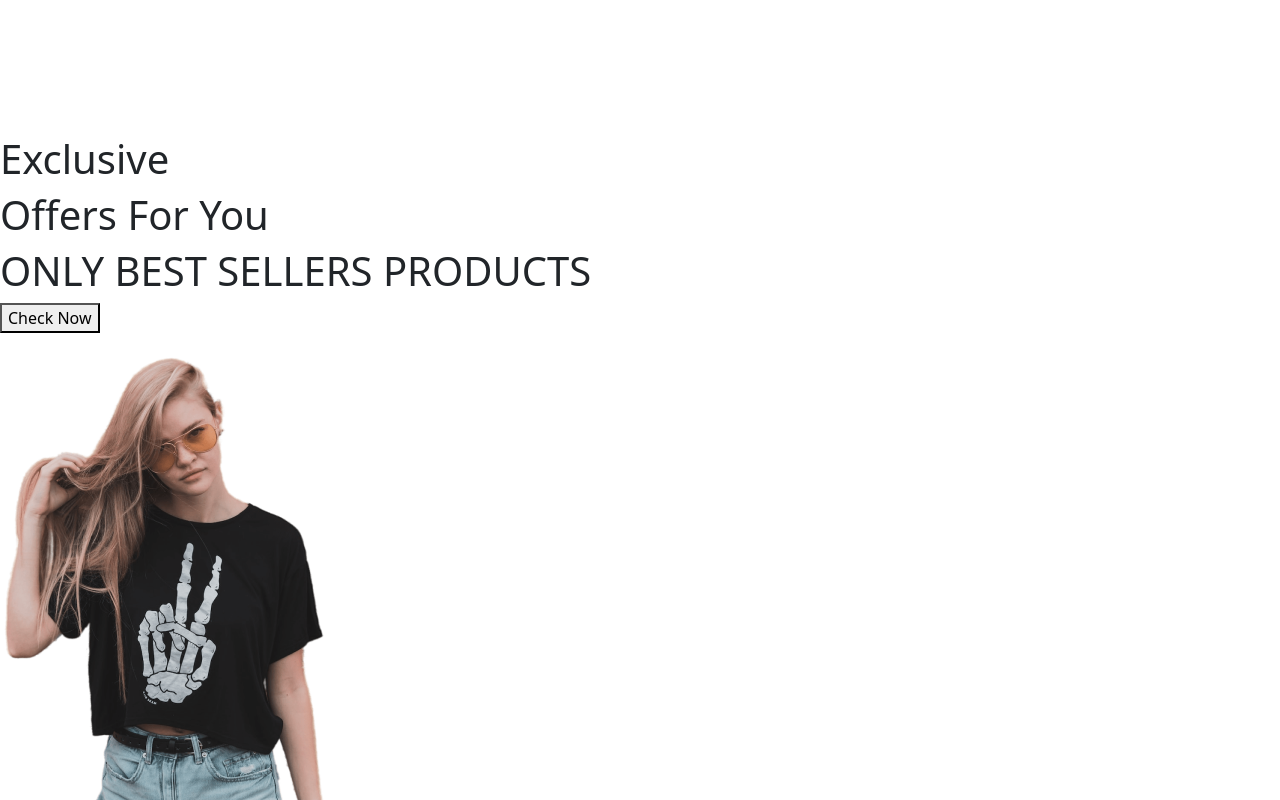
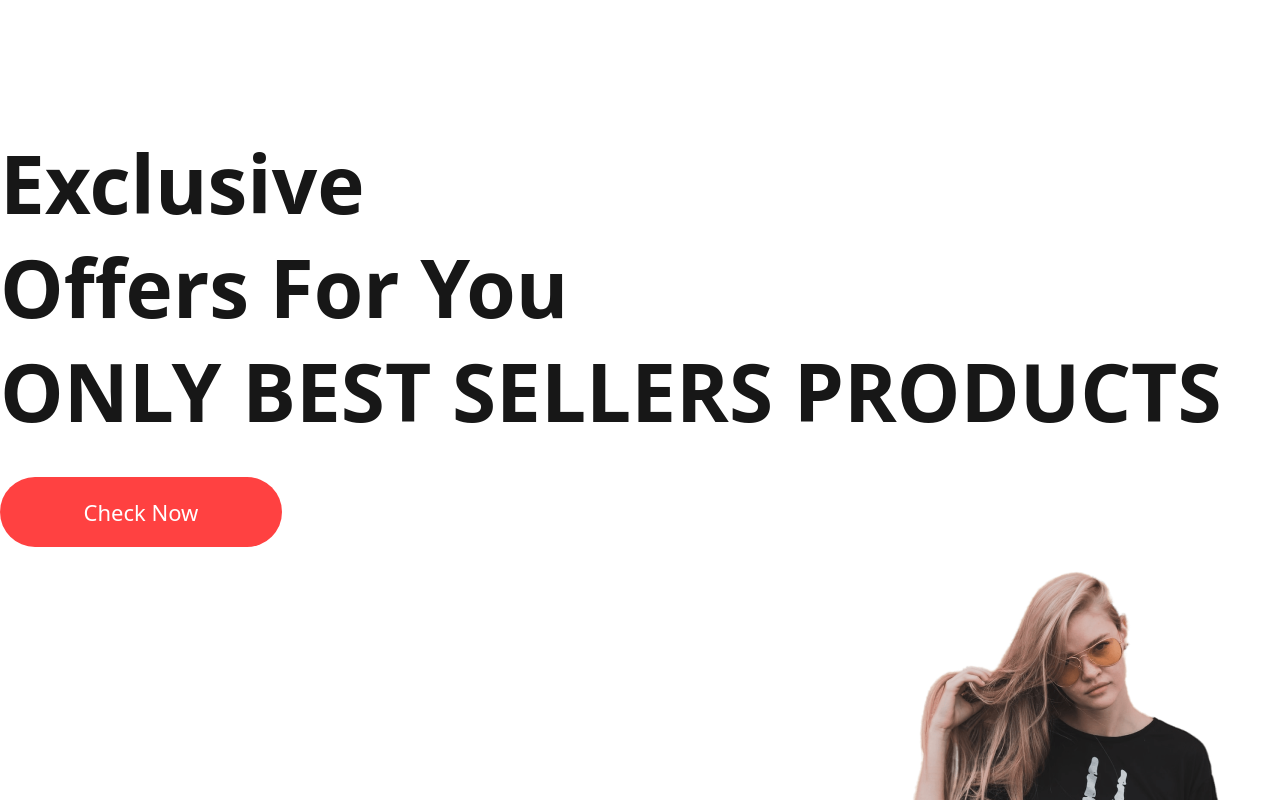
Before and after one commit to Blueat19/E-Commerce---FrontEnd, a React (Create React App) app: page / in a window 1280 px wide. Shown: the part 1760-2560 px from the top of the page. Built offline with nearby package versions, Linux system fonts and the light colour scheme.

Commit message:
Update Offers.css

```diff
--- a/src/components/Offers/Offers.css
+++ b/src/components/Offers/Offers.css
@@ -0,0 +1,57 @@
+.offers {
+    width: 65%;
+    height: 60vh;
+    display: flex;
+    margin: auto;
+    padding: 0px 140px;
+    margin-bottom: 150px;
+    align-self: center;
+    background: linear-gradient(180deg, #fde1ff 0%, #e1ffea22 60%);
+    ;
+    position: relative;
+}
+
+.offers-left {
+    flex: 1;
+    display: flex;
+    flex-direction: column;
+    justify-content: center;
+
+}
+
+.offers-left h1 {
+    color: #171717;
+    font-size: 80px;
+    font-weight: 600;
+
+}
+
+.offers-left p {
+    color: #171717;
+    font-size: 22px;
+    font-weight: 600;
+}
+
+.offers-left button {
+    width: 282px;
+    height: 70px;
+    border-radius: 35px;
+    background: #ff4141;
+    border: none;
+    color: white;
+    font-size: 22px;
+    font-weight: 500;
+    margin-top: 30px;
+    cursor: pointer;
+}
+
+.offers-right {
+    align-self: center;
+}
+
+.offers-right {
+    flex: 1;
+    display: flex;
+    align-items: center;
+    justify-content: flex-end;
+}
```
